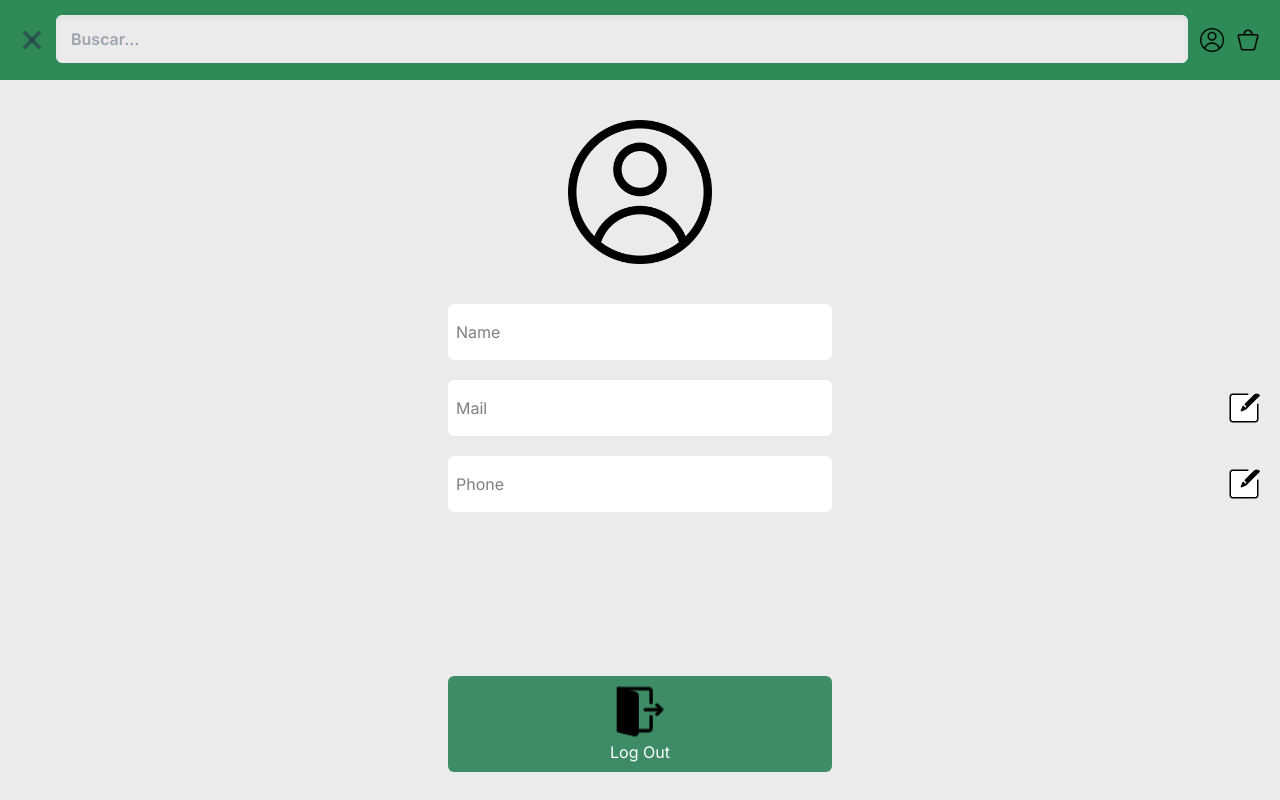
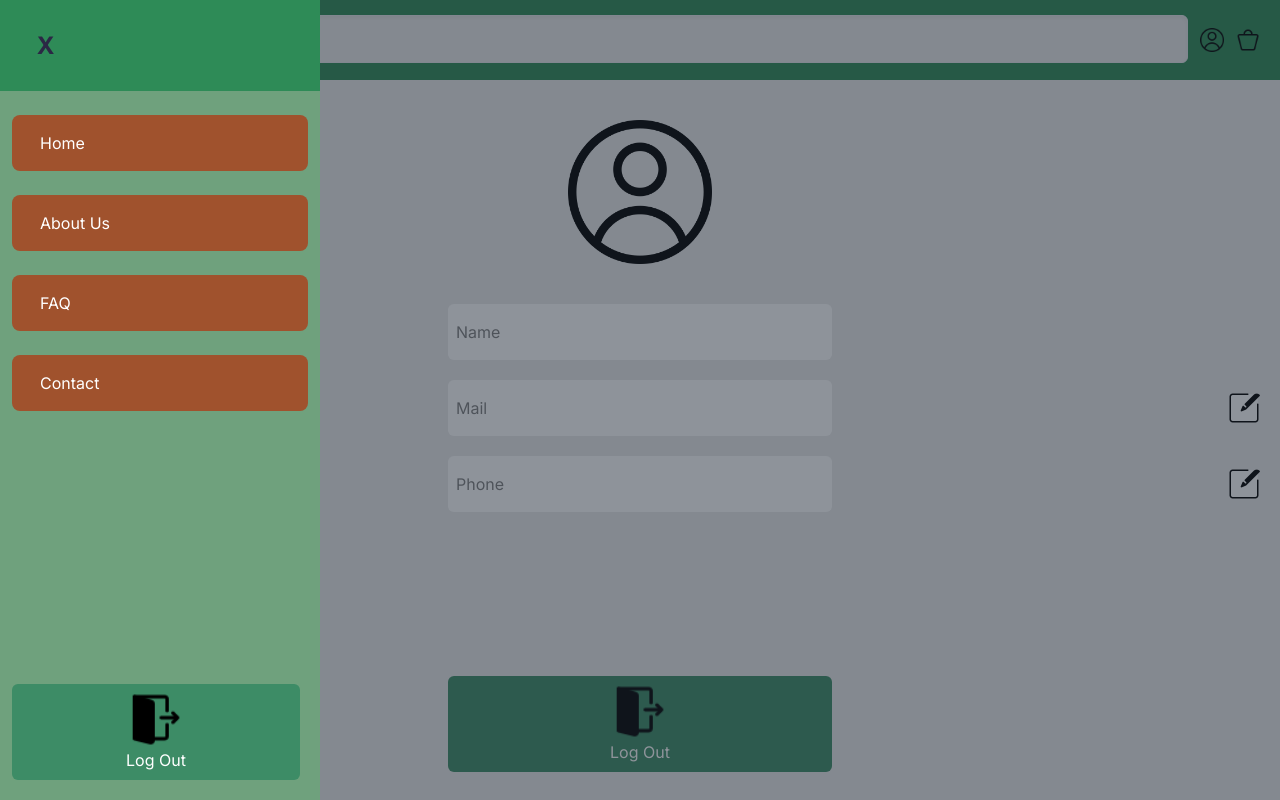
Before and after one commit to LeonardoIrusta01/Oasis-Front, a Next.js app: page /profile in a window 1280 px wide. Both pictures are taken after a click on the button 32 px from the left and 40 px from the top of the page. Built offline with nearby package versions, Linux system fonts and the light colour scheme.

Commit message:
Sidebar added to hamburguer menu

```diff
--- a/src/app/page.tsx
+++ b/src/app/page.tsx
@@ -11,6 +11,7 @@ const Home = () => {
 	const [isModalShown, setIsModalShown] = useState(false);
 
 	const { data, isError, isLoading } = useGetProductsQuery(null);
+
 
 	if (isLoading)
 		return (
--- a/src/components/cardDetail/index.tsx
+++ b/src/components/cardDetail/index.tsx
@@ -146,7 +146,7 @@ const CardDetailComponent: React.FC<ICardDetail> = ({ id }) => {
 									placeholder={`${count || 0}`}
 									className='text-lg text-gray-900 w-24 text-center rounded-md'
 								/>
-								<p>${count}</p>
+								<p className='pt-2'>${data?.payload?.price ? data.payload.price * count : 0}</p>
 							</div>
 							<button onClick={incrementCount}>
 								<svg
--- a/src/components/hamburguerMenu/index.tsx
+++ b/src/components/hamburguerMenu/index.tsx
@@ -1,36 +1,47 @@
 import React, { useState } from 'react';
+import { useAppDispatch} from '@/redux/hooks';
+import  {toggleSideBar}  from '@/redux/features/sideBarSwitch';
+
 const Hamburguer = () => {
+	const [isOpen, setIsOpen] = useState(false);
 
-  const [isOpen, setIsOpen] = useState(false)
+	const dispatch = useAppDispatch();
 	return (
-
 		<div>
 			<button
-      className="flex flex-col h-12 w-12 border-2 border-transparent rounded justify-center items-center group"
-      onClick={() => setIsOpen(!isOpen)}
-    >
+				className='flex flex-col h-12 w-12 border-2 border-transparent rounded justify-center items-center group'
+				onClick={() => {
+					setIsOpen(!isOpen);
+					dispatch(toggleSideBar())
+				}}
+				data-drawer-target='default-sidebar'
+				data-drawer-toggle='default-sidebar'
+				aria-controls='default-sidebar'
+				type='button'>
 				<div
 					className={`h-1 w-6 mb-1 rounded-full bg-oasisGradient-black transition ease transform duration-300 ${
 						isOpen
-            ? "rotate-45 translate-y-2 opacity-50 group-hover:opacity-100"
-            : "opacity-50 group-hover:opacity-100"
+							? 'rotate-45 translate-y-2 opacity-50 group-hover:opacity-100'
+							: 'opacity-50 group-hover:opacity-100'
 					}`}
 				/>
 				<div
 					className={`h-1 w-6 rounded-full bg-oasisGradient-black transition ease transform duration-300 ${
-          isOpen ? "opacity-0" : "opacity-50 group-hover:opacity-100"
+						isOpen
+							? 'opacity-0'
+							: 'opacity-50 group-hover:opacity-100'
 					}`}
 				/>
 				<div
 					className={`h-1 w-6 mt-1 rounded-full bg-oasisGradient-black transition ease transform duration-300 ${
 						isOpen
-            ? "-rotate-45 -translate-y-2 opacity-50 group-hover:opacity-100"
-            : "opacity-50 group-hover:opacity-100"
+							? '-rotate-45 -translate-y-2 opacity-50 group-hover:opacity-100'
+							: 'opacity-50 group-hover:opacity-100'
 					}`}
 				/>
 			</button>
+
 		</div>
-
 	);
 };
 
--- a/src/components/navbar/index.tsx
+++ b/src/components/navbar/index.tsx
@@ -1,20 +1,49 @@
-'use client'
+'use client';
 import Menu from '../hamburguerMenu';
-import InputSearch from '../inputSearch'
+import InputSearch from '../inputSearch';
 import Image from 'next/image';
-import userIcon from '../../assets/images/User_Icon.png'
-import cartIcon from '../../assets/images/Cart_Icon.png'
-
+import userIcon from '../../assets/images/User_Icon.png';
+import cartIcon from '../../assets/images/Cart_Icon.png';
+import { useAppDispatch ,useAppSelector } from '@/redux/hooks';
+import SideBar from '../sideBar/sideBar';
+import { useRef, useEffect } from 'react';
+import { toggleSideBar } from '@/redux/features/sideBarSwitch';
 
 const Navbar = () => {
-    return (
-        <div className='w-full h-1/10 bg-oasisGradient-seaGreen flex items-center px-2'>
-            <Menu />
-            <InputSearch label='prueba' />
-            <Image className='ml-3 w-6 h-6 text-oasisGradient-black' src={userIcon} alt='logo' />
-            <Image className='mx-3 w-6 h-6 text-oasisGradient-black' src={cartIcon} alt='logo' />
-        </div>
-    )
-}
+	const dispatch = useAppDispatch();
+	const hidden = useAppSelector((state) => state.toggleSideBarReducer.hidden);
 
-export default Navbar
+	const sideBarElement= useRef<HTMLDivElement>(null)
+
+    useEffect(() => {
+		const handleClickOutside = (event: MouseEvent) => {
+            if (sideBarElement.current && !sideBarElement.current.contains(event.target as Node)){
+				dispatch(toggleSideBar())
+           }
+        }
+        window.addEventListener("mousedown", handleClickOutside)
+		return () =>  window.removeEventListener('mousedown', handleClickOutside)
+    },[sideBarElement])
+
+	return (
+		<>
+			{!hidden && <SideBar  sideBarElement={sideBarElement}/>}
+			<div className='w-full h-1/10 bg-oasisGradient-seaGreen flex items-center px-2'>
+				<Menu />
+				<InputSearch label='prueba' />
+				<Image
+					className='ml-3 w-6 h-6 text-oasisGradient-black'
+					src={userIcon}
+					alt='logo'
+				/>
+				<Image
+					className='mx-3 w-6 h-6 text-oasisGradient-black'
+					src={cartIcon}
+					alt='logo'
+				/>
+			</div>
+		</>
+	);
+};
+
+export default Navbar;
--- a/src/components/productAddModal/index.tsx
+++ b/src/components/productAddModal/index.tsx
@@ -2,14 +2,19 @@ import React from 'react';
 import { useState } from 'react';
 import { IProductAddModal } from './interface';
 
-const ProductAddModal: React.FC<IProductAddModal> = ({setIsModalShown, price}) => {
+const ProductAddModal: React.FC<IProductAddModal> = ({
+	setIsModalShown,
+	price,
+}) => {
 	const [count, setCount] = useState(0);
 
-	const incrementCount = () => {
+	const incrementCount = (e: any) => {
+		e.preventDefault();
 		setCount(count + 1);
 	};
 
-	const decrementCount = () => {
+	const decrementCount = (e: any) => {
+		e.preventDefault();
 		if (count > 0) {
 			setCount(count - 1);
 		}
@@ -22,7 +27,7 @@ const ProductAddModal: React.FC<IProductAddModal> = ({setIsModalShown, price}) =
 
 	function handleChange(event: React.ChangeEvent<HTMLInputElement>): void {
 		setCount(Number(event.target.value));
-	};
+	}
 
 	return (
 		<div className='inset-0 justify-center aling-center'>
@@ -74,12 +79,12 @@ const ProductAddModal: React.FC<IProductAddModal> = ({setIsModalShown, price}) =
 								<div>
 									<input
 										placeholder={`${count || 0}`}
-										value={count || ""}
-										onChange = {handleChange}
+										value={count || ''}
+										onChange={handleChange}
 										type='number'
 										className='text-lg text-gray-900 w-24 text-center rounded-md'
 									/>
-									<p>${count * price}</p>
+									<p className='pt-2'>${count * price}</p>
 								</div>
 								<button onClick={incrementCount}>
 									<svg
--- /dev/null
+++ b/src/components/sideBar/sideBar.tsx
@@ -0,0 +1,75 @@
+import Link from 'next/link';
+import { toggleSideBar } from '@/redux/features/sideBarSwitch';
+import { useAppDispatch } from '@/redux/hooks';
+import Image from 'next/image';
+import Log_Out_Icon from '../../assets/images/Log_Out_Icon.png';
+import React, { LegacyRef } from 'react';
+
+const SideBar: React.FC<{ sideBarElement: LegacyRef<HTMLElement> }> = ({ sideBarElement }) => {
+	const dispatch = useAppDispatch();
+
+	const handleOnClick = () => {
+		dispatch(toggleSideBar());
+	};
+
+	return (
+		<>
+			<div className='fixed flex w-full z-10 h-full bg-gray-800 opacity-50'></div>
+			<aside
+				ref={sideBarElement}
+				className='fixed overflow-y-auto space-y-6 z-20 bg-oasisGradient-cambridgeBlue top-0 left-0 w-80 h-screen transition-transform'>
+				<div className='flex p-[21.5px] items-center w-full text-2xl font-bold bg-oasisGradient-seaGreen text-oasisGradient-black'>
+					<button
+						onClick={handleOnClick}
+						className='w-12 h-12'>
+						X
+					</button>
+				</div>
+				<ul className='space-y-6 px-3'>
+					<li>
+						<Link
+							onClick={handleOnClick}
+							href='/'
+							className='flex items-center p-4 text-base font-normal bg-oasisGradient-rust text-oasisGradient-white rounded-lg'>
+							<span className='ml-3'>Home</span>
+						</Link>
+					</li>
+					<li>
+						<Link
+							onClick={handleOnClick}
+							href='/aboutUs'
+							className='flex items-center p-4 text-base font-normal bg-oasisGradient-rust text-oasisGradient-white rounded-lg'>
+							<span className='ml-3'>About Us</span>
+						</Link>
+					</li>
+					<li>
+						<Link
+							onClick={handleOnClick}
+							href='/faq'
+							className='flex items-center p-4 text-base font-normal bg-oasisGradient-rust text-oasisGradient-white rounded-lg'>
+							<span className='ml-3'>FAQ</span>
+						</Link>
+					</li>
+					<li>
+						<Link
+							onClick={handleOnClick}
+							href='/contactUs'
+							className='flex items-center p-4 text-base font-normal bg-oasisGradient-rust text-oasisGradient-white rounded-lg'>
+							<span className='ml-3'>Contact</span>
+						</Link>
+					</li>
+					<button className='text-oasisGradient-white bg-oasisGradient-seaGreen2 fixed bottom-5 w-72 flex rounded-md flex-col justify-center items-center py-2'>
+						<Image
+							src={Log_Out_Icon}
+							alt='logOutIcon'
+							className='w-14 h-14 flex justify-center'
+						/>
+						Log Out
+					</button>
+				</ul>
+			</aside>
+		</>
+	);
+};
+
+export default SideBar;
--- /dev/null
+++ b/src/redux/features/sideBarSwitch.ts
@@ -0,0 +1,12 @@
+import { createSlice } from "@reduxjs/toolkit";
+
+const SideBarSwitch = createSlice({
+    name: "switchSideBar",
+    initialState: {hidden:true},
+    reducers: {
+        toggleSideBar: (state) => {state.hidden = !state.hidden}
+    }
+})
+
+export const { toggleSideBar } = SideBarSwitch.actions
+export default SideBarSwitch.reducer
--- a/src/redux/store.ts
+++ b/src/redux/store.ts
@@ -2,11 +2,13 @@ import { configureStore } from '@reduxjs/toolkit';
 import { productsApi } from './servicies/productsApi';
 import { usersApi } from './servicies/usersApi';
 import { setupListeners } from '@reduxjs/toolkit/dist/query';
+import  toggleSideBar  from './features/sideBarSwitch';
 
 export const store = configureStore({
 	reducer: {
 		[productsApi.reducerPath]: productsApi.reducer,
 		[usersApi.reducerPath]: usersApi.reducer,
+		toggleSideBarReducer: toggleSideBar,
 	},
 	middleware: (getDefaultMiddleware) =>
 		getDefaultMiddleware().concat(productsApi.middleware, usersApi.middleware),
```
Lines whose indentation alone changed are shown as unchanged.
